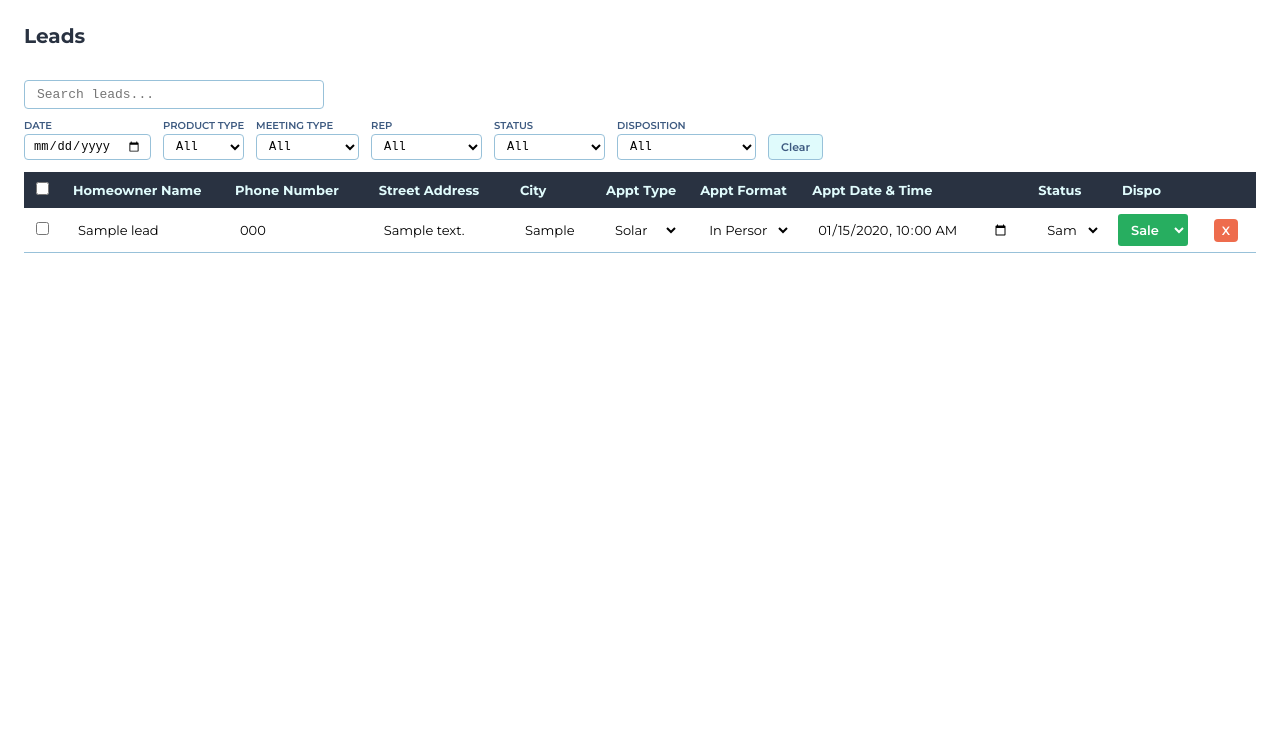
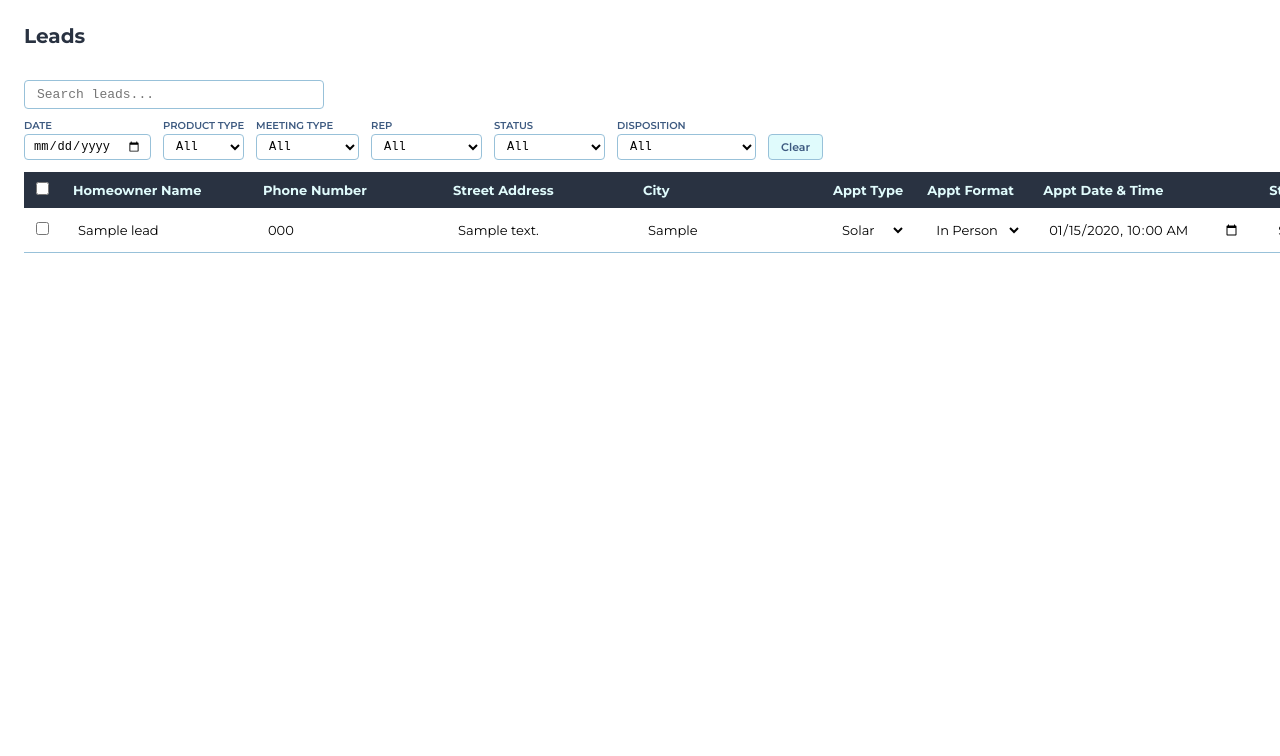
Before and after one commit to adam12798/Mapping-and-Dispo, a Django app: page /crm/ in a window 1280 px wide. Shown: the part 44-800 px from the top of the page. Run offline with Django 5.2, Linux system fonts and the light colour scheme; tables that the repository leaves empty hold one stand-in row (values such as "Sample post").

Commit message:
Make CRM table horizontally scrollable with fixed column widths
Table now uses max-content width so columns don't compress.
Horizontal scroll kicks in when columns exceed the viewport.

Co-Authored-By: Claude Opus 4.6 <noreply@anthropic.com>

```diff
--- a/maps/static/maps/style.css
+++ b/maps/static/maps/style.css
@@ -155,10 +155,16 @@ html, body {
 }
 
 .crm-table {
-    width: 100%;
+    width: max-content;
+    min-width: 100%;
     border-collapse: collapse;
     font-family: 'Montserrat', sans-serif;
     font-size: 13px;
+}
+
+.crm-table thead th,
+.crm-table tbody td {
+    white-space: nowrap;
 }
 
 .crm-table thead th {
```
